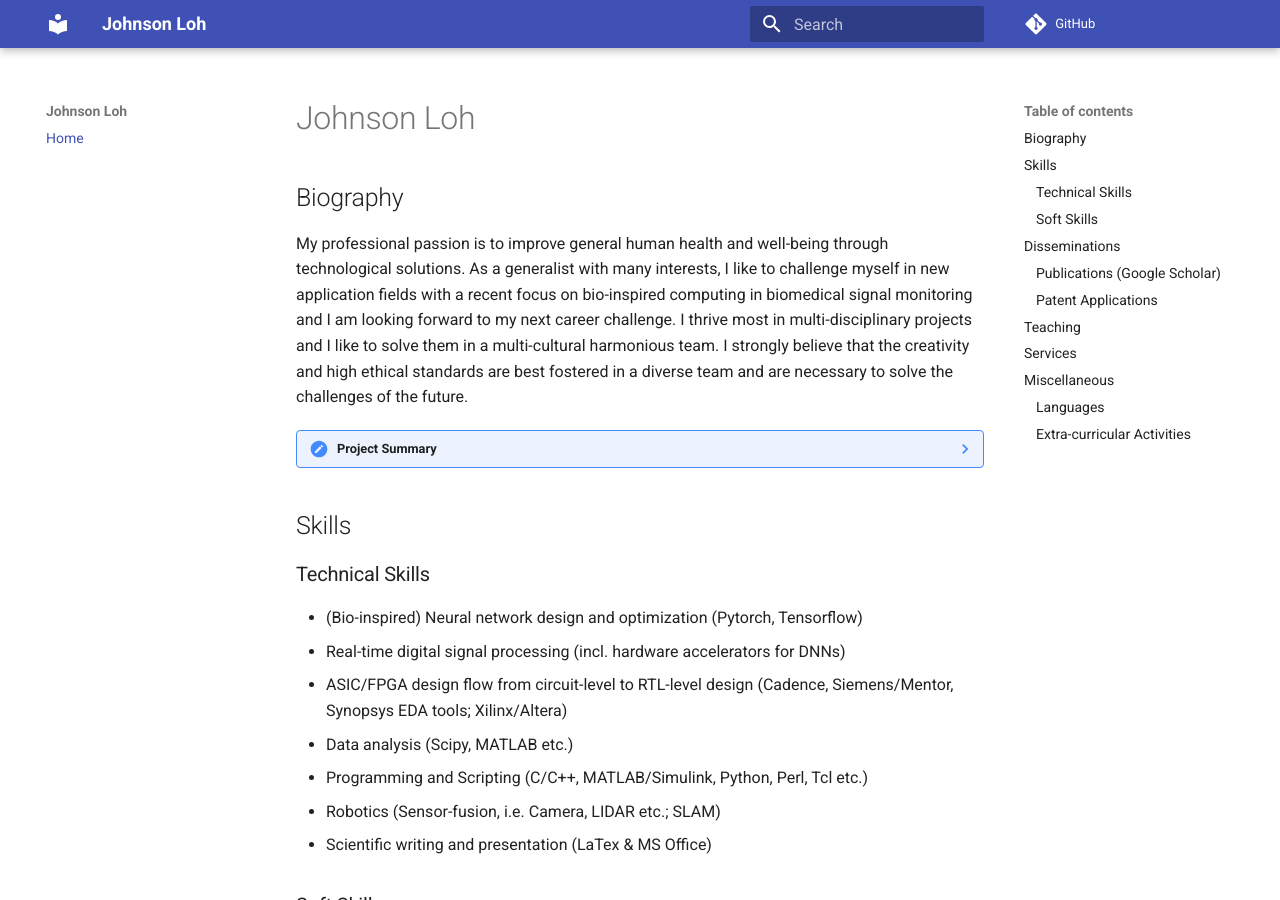
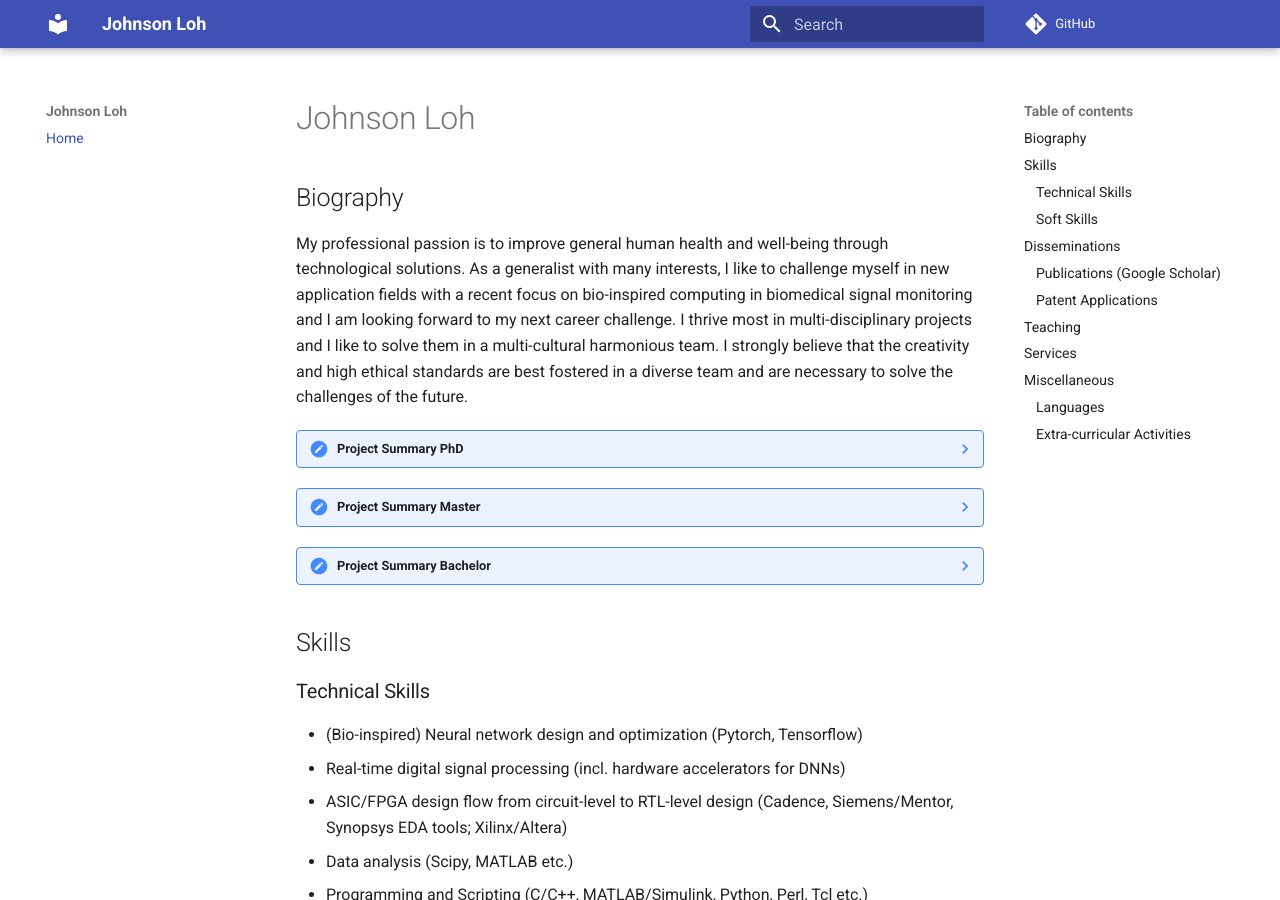
Before and after one commit to bobinator7/bobinator7.github.io, an MkDocs documentation site: the page built from docs/index.md, in a window 1280 px wide and 900 px high. Built offline with MkDocs 1.6.1 and Material for MkDocs 9.7.7, drawn with Linux system fonts in a browser that asks for light colours; comment, search, counter and statistics services are not loaded; part of the change alters nothing that is shown.

```diff
--- a/docs/index.md
+++ b/docs/index.md
@@ -7,49 +7,53 @@ As a generalist with many interests, I like to challenge myself in new applicati
 I thrive most in multi-disciplinary projects and I like to solve them in a multi-cultural harmonious team.
 I strongly believe that the creativity and high ethical standards are best fostered in a diverse team and are necessary to solve the challenges of the future.
 
-??? note "Project Summary"
-    - PhD Candidate at [Chair of Integrated Digital Systems and Circuit Design](https://www.ids.rwth-aachen.de/en/)
-        - Project coordination of [BMBF Clusters4Future](https://www.bmbf.de/bmbf/de/forschung/zukunftsstrategie/zukunftscluster-initiative-clusters4future/zukunftscluster-initiative-clusters4future_node.html), [NeuroSys Project C, Algorithm-Hardware Co-Design](https://neurosys.info/projekte/)
-        - DNN architecture design and optimization
-            - Reduced complexity domain generalization algorithms for co-optimized ANNs ([Paper](https://dx.doi.org/10.1109/TBCAS.2024.3418085))
-            - Lossless sparse temporal coding for ANN-SNN conversion ([Paper](https://dx.doi.org/10.23919/DATE56975.2023.10137112))
-            - Dataflow optimization for subsampling-based TCN accelerators (incl. tapeout in GF22FDX; [Paper1](https://dx.doi.org/10.1109/norcas57515.2022.9934591), [Paper2](https://dx.doi.org/10.1109/tvlsi.2023.3329360))
-            - High quality atrial fibrillation classification using downsized convolutional neural network ([Paper](https://dx.doi.org/10.1109/ASAP49362.2020.00042))
-            - Energy estimation of ANN inference for computer vision models with different dataflows using simplified memory model
-        - General ML explorations and profiling
-            - Exploration of ML architectures (e.g. Autoencoder, LSTM, GRU) and methods (e.g. data augmentation, quantization, partial NN update etc.) for ECG classification/anomaly detection
-            - [BMBF Innovationswettbewerb "Elektronik für energiesparsame Informations- und Kommunikationstechnik"](https://www.elektronikforschung.de/service/aktuelles/innovationswettbewerb-elektronik-fuer-energiesparsame-informations-und-kommunikationstechnik) - GIGA, Traffic monitoring using acoustic MEMS sensors and beamforming
-            - Hierarchical cascaded classifier exploration ([Paper](https://dx.doi.org/10.1007/978-3-030-95470-3_32), [Patent](https://worldwide.espacenet.com/patent/search/family/077175963/publication/DE102020202391A1?q=DE102020202391%20A1))
-        - Contributions to other projects
-            - Vehicle surroundings perception ([Paper](https://dx.doi.org/10.1002/aisy.202300679))
-            - Modified split learning ([Paper](https://dx.doi.org/10.1109/icics60529.2023.10330472))
-            - Depthwise separable convolution accelerator for computer vision models ([Paper](https://dx.doi.org/10.1109/vlsi-soc57769.2023.10321918))
-            - [Intel neuromorphic DNS challenge](https://github.com/IntelLabs/IntelNeuromorphicDNSChallenge) - Submission: [Noice](https://github.com/thebarnable/noice)
-            - Structured data path design ([Paper](https://dx.doi.org/10.1109/islped58423.2023.10244608))
-            - Finite impulse response (FIR) filter exploration study in TSMC28 for high throughput digital echo cancellation (DEC)
-    - Master's
-        - Simultaneous Localization and Mapping (SLAM) and basic navigation for [SeekurJr robot](https://robots.ros.org/seekurjr/) in [VEROSIM](https://www.verosim-solutions.com/) (Master's Thesis at [Institute for Man-Machine Interaction](https://www.mmi.rwth-aachen.de/en/))
-            - Seekur Jr is equipped with 3 front, 1 rear camera (calibrated/interfaced with OpenCV) and one front LIDAR
-            - Extended and Unscented Kalman Filter with extensible state variable for SLAM
-            - SLAM map consists of hybrid grid and feature map in 2D space
-            - Navigation is realized with global gridmap-based path planning and local collision avoidance
-            - Implementation is integrated into proprietary VEROSIM environment (custom micro kernel architecture) with numerical computing libraries, e.g. Eigen library
-        - Integration of SLAM features for existing ROS framework (Internship at [Fraunhofer IPA group](https://github.com/ipa320), now: [NODE Robotics](https://node-robotics.com/))
-            - Implementation of adaptive partical filter with KLD sampling
-            - Implementation of GPS and RFID sensor modules with modular integration into ROS framework
-                - Sensor fusion through particle filter algorithm in SLAM implementation
-            - Implementation of map conversion algorithms between low-resolution normal distribution transform (NDT) and high-resolution gridmaps
-                - Conversion algorithm is partially based on classifical computer vision methods, e.g. Bresenham adapted to ellipsoids or wavefront algorithms
-        - Implementation of SLAM and navigation features in [PenguiPi robot](https://github.com/qcr/PenguinPi-robot) (Exchange semester in Queensland University of Technology)
-            - Beacon-based localization detected through commercially available camera modules
-            - Image pre-processing and noise reduction for reliable beacon detection in distance
-            - Motor encoder and actuation calibration for reliable navigation in unknown environment
-            - [(Backup Repo)](https://github.com/bobinator7/EGB439)
-        - R&D support for cardiac support systems (Student research assistant at [Institute of Automatic Control](https://www.irt.rwth-aachen.de/go/id/iung/?lidx=1))
-            - Prototype development of printed circuit board (PCB) designs for sensor read-out and actuation
-            - Embedded programming of microcontrollers in C/C++ and basic system modeling using standardized open-source specifications like functional mock-up interface (FMI)
-    - Bachelor's
-        - Analysis and Control of a Mechanical-Rotational Impedance Actuator - [MeRIA](https://publications.rwth-aachen.de/record/780722/files/780722.pdf) (Bachelor's Thesis at [Medical Information Technology (MedIT), Helmholtz-Institute for Biomedical Engineering](https://www.medit.hia.rwth-aachen.de/en/))
+??? note "Project Summary PhD"
+    - PhD Candidate at [Chair of Integrated Digital Systems and Circuit Design, RWTH Aachen University](https://www.ids.rwth-aachen.de/en/)
+    - Project coordination of [BMBF Clusters4Future](https://www.bmbf.de/bmbf/de/forschung/zukunftsstrategie/zukunftscluster-initiative-clusters4future/zukunftscluster-initiative-clusters4future_node.html), [NeuroSys Project C, Algorithm-Hardware Co-Design](https://neurosys.info/projekte/)
+    - DNN architecture design and optimization
+        - Reduced complexity domain generalization algorithms for co-optimized ANNs ([Paper](https://dx.doi.org/10.1109/TBCAS.2024.3418085))
+        - Lossless sparse temporal coding for ANN-SNN conversion ([Paper](https://dx.doi.org/10.23919/DATE56975.2023.10137112))
+        - Dataflow optimization for subsampling-based TCN accelerators (incl. tapeout in GF22FDX; [Paper1](https://dx.doi.org/10.1109/norcas57515.2022.9934591), [Paper2](https://dx.doi.org/10.1109/tvlsi.2023.3329360))
+        - High quality atrial fibrillation classification using downsized convolutional neural network ([Paper](https://dx.doi.org/10.1109/ASAP49362.2020.00042))
+        - Energy estimation of ANN inference for computer vision models with different dataflows using simplified memory model
+    - General ML explorations and profiling
+        - Exploration of ML architectures (e.g. Autoencoder, LSTM, GRU) and methods (e.g. data augmentation, quantization, partial NN update etc.) for ECG classification/anomaly detection
+        - [BMBF Innovationswettbewerb "Elektronik für energiesparsame Informations- und Kommunikationstechnik"](https://www.elektronikforschung.de/service/aktuelles/innovationswettbewerb-elektronik-fuer-energiesparsame-informations-und-kommunikationstechnik) - GIGA, Traffic monitoring using acoustic MEMS sensors and beamforming
+        - Hierarchical cascaded classifier exploration ([Paper](https://dx.doi.org/10.1007/978-3-030-95470-3_32), [Patent](https://worldwide.espacenet.com/patent/search/family/077175963/publication/DE102020202391A1?q=DE102020202391%20A1))
+    - Contributions to other projects
+        - Vehicle surroundings perception ([Paper](https://dx.doi.org/10.1002/aisy.202300679))
+        - Modified split learning ([Paper](https://dx.doi.org/10.1109/icics60529.2023.10330472))
+        - Depthwise separable convolution accelerator for computer vision models ([Paper](https://dx.doi.org/10.1109/vlsi-soc57769.2023.10321918))
+        - [Intel neuromorphic DNS challenge](https://github.com/IntelLabs/IntelNeuromorphicDNSChallenge) - Submission: [Noice](https://github.com/thebarnable/noice)
+        - Structured data path design ([Paper](https://dx.doi.org/10.1109/islped58423.2023.10244608))
+        - Finite impulse response (FIR) filter exploration study in TSMC28 for high throughput digital echo cancellation (DEC)
+
+??? note "Project Summary Master"
+    - Master studies at RWTH Aachen University in Electrical Engineering, Information Technology and Computer Engineering
+    - Simultaneous Localization and Mapping (SLAM) and basic navigation for [SeekurJr robot](https://robots.ros.org/seekurjr/) in [VEROSIM](https://www.verosim-solutions.com/) (Master's Thesis at [Institute for Man-Machine Interaction](https://www.mmi.rwth-aachen.de/en/)) ([Thesis (ger)](./assets/files/ma_thesis.pdf))
+        - Seekur Jr is equipped with 3 front, 1 rear camera (calibrated/interfaced with OpenCV) and one front LIDAR
+        - Extended and Unscented Kalman Filter with extensible state variable for SLAM
+        - SLAM map consists of hybrid grid and feature map in 2D space
+        - Navigation is realized with global gridmap-based path planning and local collision avoidance
+        - Implementation is integrated into proprietary VEROSIM environment (custom micro kernel architecture) with numerical computing libraries, e.g. Eigen library
+    - Integration of SLAM features for existing ROS framework (Internship at [Fraunhofer IPA group](https://github.com/ipa320), now: [NODE Robotics](https://node-robotics.com/)) ([Report (ger)](./assets/files/intern_report.pdf))
+        - Implementation of adaptive partical filter with KLD sampling
+        - Implementation of GPS and RFID sensor modules with modular integration into ROS framework
+            - Sensor fusion through particle filter algorithm in SLAM implementation
+        - Implementation of map conversion algorithms between low-resolution normal distribution transform (NDT) and high-resolution gridmaps
+            - Conversion algorithm is partially based on classifical computer vision methods, e.g. Bresenham adapted to ellipsoids or wavefront algorithms
+    - Implementation of SLAM and navigation features in [PenguiPi robot](https://github.com/qcr/PenguinPi-robot) (Exchange semester in Queensland University of Technology)
+        - Beacon-based localization detected through commercially available camera modules
+        - Image pre-processing and noise reduction for reliable beacon detection in distance
+        - Motor encoder and actuation calibration for reliable navigation in unknown environment
+        - [(Backup Repo)](https://github.com/bobinator7/EGB439)
+    - R&D support for cardiac support systems (Student research assistant at [Institute of Automatic Control](https://www.irt.rwth-aachen.de/go/id/iung/?lidx=1))
+        - Prototype development of printed circuit board (PCB) designs for sensor read-out and actuation
+        - Embedded programming of microcontrollers in C/C++ and basic system modeling using standardized open-source specifications like functional mock-up interface (FMI)
+
+??? note "Project Summary Bachelor"
+    - Bachelor studies at RWTH Aachen University in Electrical Engineering, Information Technology and Computer Engineering
+        - Analysis and Control of a Mechanical-Rotational Impedance Actuator - [MeRIA](https://publications.rwth-aachen.de/record/780722/files/780722.pdf) (Bachelor's Thesis at [Medical Information Technology (MedIT), Helmholtz-Institute for Biomedical Engineering](https://www.medit.hia.rwth-aachen.de/en/)) ([Thesis (ger)](./assets/files/ba_thesis.pdf))
             - Modeling of a variable stiffness actuator based on a cantilever design with variable beam length
             - Cascaded control of torque and position using PID controllers
             - Implementation of safety mechanisms for emergency power shutdowns
```
Also changed, not shown: 3 other files.
